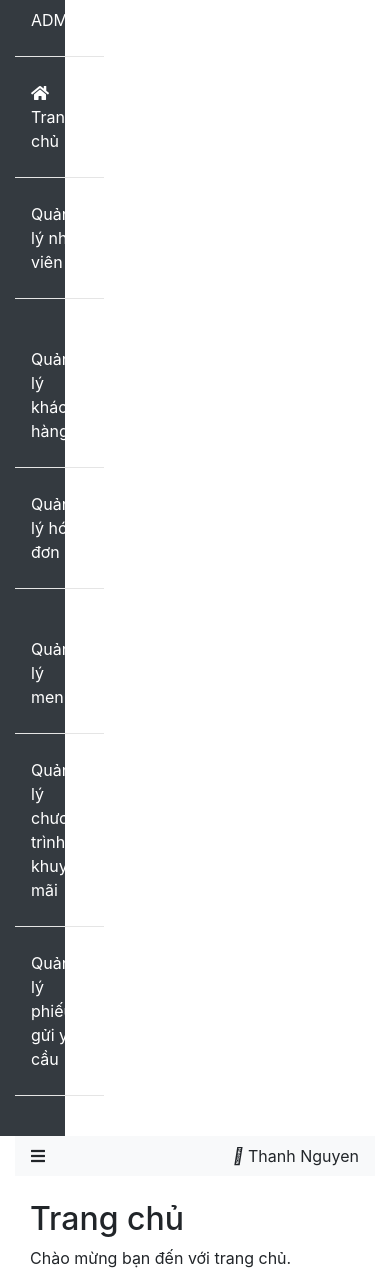
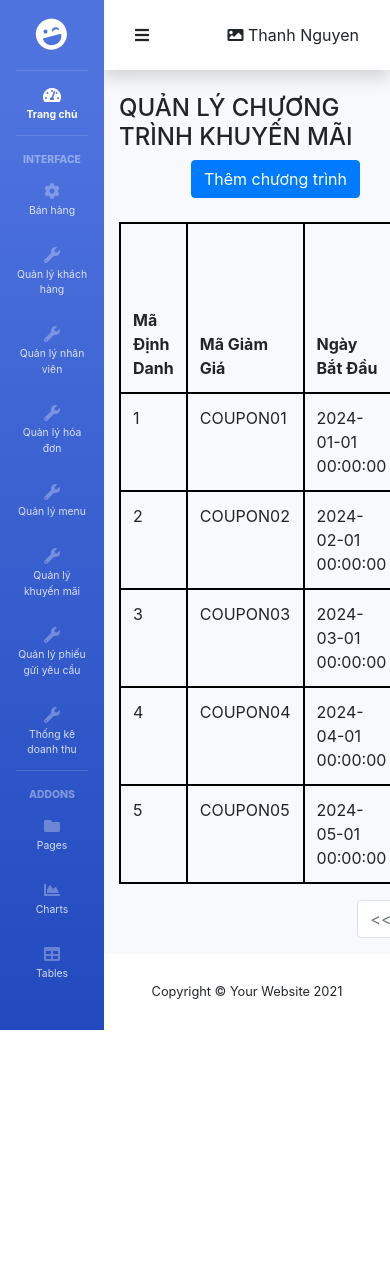
Before and after one commit to SyThanhh/quan-ly-quan-cafe, a PHP site: page /page_coupon.php in a window 390 px wide. After the commit the page ends 1030 px from the top, so only its background shows below. Run offline with PHP 8.4, Linux system fonts and the light colour scheme; data comes from the database, SQL or seed files in the repository.

Commit message:
Phuoc_coupon

```diff
--- a/page_coupon.php
+++ b/page_coupon.php
@@ -1,169 +1,140 @@
+
 <!DOCTYPE html>
 <html lang="en">
+
 <head>
+    <meta charset="UTF-8">
+    <meta name="viewport" content="width=device-width, initial-scale=1.0">
+    <title>Document</title>
+    <!-- Đầu trang -->
+    <?php
+        include_once('./common/head/head.php');
+        include_once('./connect/database.php'); // Đường dẫn vào file kết nối database
+
+        // Tạo một đối tượng Database để kết nối
+        $database = new Database();
+        $conn = $database->connect(); // Lấy kết nối
+    ?>
     <link rel="stylesheet" href="https://cdn.jsdelivr.net/npm/bootstrap@4.6.2/dist/css/bootstrap.min.css">
     <link rel="stylesheet" href="https://cdnjs.cloudflare.com/ajax/libs/font-awesome/5.15.4/css/all.min.css">
-    <script>
-        function showSection(sectionId) {
-            document.querySelectorAll('.content-section').forEach(section => {
-                section.style.display = 'none';
-            });
-            document.getElementById(sectionId).style.display = 'block';
-        }
-    </script>
+    <link rel="stylesheet" href="./assets/font/fontawesome-free-5.15.4-web/css/all.min.css">
     <style>
-        .btn {
-            float: right;
-            border: 1px solid black;
-        }
-        .pagination {
-            float: right;
-        }
         .table>thead>tr>th{
             border: 2px solid black;
         }
     </style>
 </head>
+
 <body>
+    <div id="wrapper">
+        <!-- Thanh điều hướng dọc -->
+        <?php include_once('./common/menu/siderbar.php'); ?>
+
+        <!-- Giao diện trang -->
+        <div id="content-wrapper" class="d-flex flex-column">
+            <div id="content">
+                <!-- Thanh điều hướng ngang -->
+                <nav class="navbar navbar-expand navbar-light bg-white topbar mb-4 static-top shadow">
+                    <div class="col-3">
+                        <span><i class="fas fa-bars"></i></span>
+                    </div>
+                    <div class="col-md-9 text-right">
+                        <span><i class="fas fa-image"></i> Thanh Nguyen</span>
+                    </div>
+                </nav>
+
+                <!--  Nội dung trang  -->
                 <div class="container-fluid">
                     <div class="row">
-            <div class="col-2 sidebar bg-dark text-white">
-                <ul class="nav flex-column">
-                    <li class="nav-item">
-                        <a class="nav-link text-white" href="index.php">ADMIN</a>
-                        <hr class="bg-white">
-                    </li>
-                    <li class="nav-item">
-                        <a class="nav-link text-white" href="#" onclick="showSection('home')"><i class="fa fa-home"></i> Trang chủ</a>
-                        <hr class="bg-white">
-                    </li>
-                    <li class="nav-item">
-                        <a class="nav-link text-white" href="#" onclick="showSection('staff')">Quản lý nhân viên</a>
-                        <hr class="bg-white">
-                    </li>
-                    <li class="nav-item">
-                        <a class="nav-link text-white" href="#" onclick="showSection('customer')">Quản lý khách hàng</a>
-                        <hr class="bg-white">
-                    </li>
-                    <li class="nav-item">
-                        <a class="nav-link text-white" href="#" onclick="showSection('invoice')">Quản lý hóa đơn</a>
-                        <hr class="bg-white">
-                    </li>
-                    <li class="nav-item">
-                        <a class="nav-link text-white" href="#" onclick="showSection('menu')">Quản lý menu</a>
-                        <hr class="bg-white">
-                    </li>
-                    <li class="nav-item">
-                        <a class="nav-link text-white" href="#" onclick="showSection('promotion')">Quản lý chương trình khuyến mãi</a>
-                        <hr class="bg-white">
-                    </li>
-                    <li class="nav-item">
-                        <a class="nav-link text-white" href="#" onclick="showSection('request')">Quản lý phiếu gửi yêu cầu</a>
-                        <hr class="bg-white">
-                    </li>
-                </ul>
+                        <div class="col-md-12">
+                            <div class="header text-left">
+                                <h4>QUẢN LÝ CHƯƠNG TRÌNH KHUYẾN MÃI</h4>
                             </div>
 
-            <div class="col-md-10">
-                <nav class="navbar navbar-light bg-light justify-content-between">
-                    <span><i class="fas fa-bars"></i></span>
-                    <span><i class="fa-solid fa-image"></i> Thanh Nguyen</span>
-                </nav>
+                            <div class="col-md-12 text-center">
+                                <div class="row">
+                                    <div class="col-md-6">
 
-                <div class="container mt-4">
-                    <div id="home" class="content-section">
-                        <h2>Trang chủ</h2>
-                        <p>Chào mừng bạn đến với trang chủ.</p>
                                     </div>
+                                    <div class="col-md-6 text-right">
+                                        <button type="button" class="btn btn-primary btn-add">Thêm chương trình</button>
+                                    </div>
+                                </div>
+                            </div>
+                            </br>
 
-                    <div id="promotion" class="content-section" style="display: none;">
-                        <button class="btn btn-lightgray mb-3 border-right" style='border: 2px solid black'>
-                            <i class="fa-sharp fa-solid fa-square-plus"></i> Thêm Chương Trình
-                        </button>
+                            <!-- Danh sách nhân viên -->
+                            <div class="mt-7">
                                 <table class="table table-bordered">
                                     <thead>
                                         <tr>
-                                    <th>CouponID</th>
-                                    <th>CouponCode</th>
-                                    <th>StartDate</th>
-                                    <th>EndDate</th>
-                                    <th>Description</th>
-                                    <th>CouponDiscount</th>
-                                    <th>Status</th>
-                                    <th>UpdateAt</th>
-                                    <th colspan="2">Action</th>
+                                            <th>Mã Định Danh</th>
+                                            <th>Mã Giảm Giá</th>
+                                            <th>Ngày Bắt Đầu</th>
+                                            <th>Ngày Kết Thúc</th>
+                                            <th>Mô Tả</th>
+                                            <th>Giảm Giá</th>
+                                            <th>Trạng Thái</th>
+                                            <th>Thời Điểm Cập Nhật Cuối Cùng</th>
+                                            <th colspan="2">Thao Tác</th>
                                         </tr>
                                     </thead>
                                     <tbody>
                                         <?php
-                                    $servername = "localhost";
-                                    $username = "Nguyen";
-                                    $password = "123";
-                                    $dbname = "db_ql3scoffee";
+                                            // Truy vấn danh sách nhân viên
+                                            $coupon = $database->select("SELECT * FROM coupon");
 
-                                    $conn = new mysqli($servername, $username, $password, $dbname);
-
-                                    if ($conn->connect_error) {
-                                        die("Kết nối thất bại: " . $conn->connect_error);
-                                    }
-
-                                    $sql = "SELECT CouponID, CouponCode, StartDate, EndDate, Description, CouponDiscount, Status, UpdateAt FROM coupon";
-                                    $result = $conn->query($sql);
-
-                                    if ($result->num_rows > 0) {
-                                        while ($promo = $result->fetch_assoc()) {
-                                            echo "<tr style='border: 2px solid black'>
-                                                <td style='border: 2px solid black'>{$promo['CouponID']}</td>
-                                                <td style='border: 2px solid black'>{$promo['CouponCode']}</td>
-                                                <td style='border: 2px solid black'>{$promo['StartDate']}</td>
-                                                <td style='border: 2px solid black'>{$promo['EndDate']}</td>
-                                                <td style='border: 2px solid black'>{$promo['Description']}</td>
-                                                <td style='border: 2px solid black'>{$promo['CouponDiscount']}</td>
-                                                <td style='border: 2px solid black'>{$promo['Status']}</td>
-                                                <td style='border: 2px solid black'>{$promo['UpdateAt']}</td>
-                                                <td style='border: 2px solid black'>
-                                                    <button class='btn btn-sm btn-success'><i class='fa fa-edit'></i></button>
-                                                </td>
-                                                <td>
-                                                    <button class='btn btn-sm btn-danger'><i class='fa fa-trash'></i></button>
-                                                </td>
-                                            </tr>";
+                                            // Hiển thị danh sách nhân viên
+                                            if ($coupon) {
+                                                while ($row = $coupon->fetch_assoc()) { // Sử dụng fetch_assoc() từ mysqli
+                                                    echo "<tr>";
+                                                    echo "<td style='border: 2px solid black'>{$row['CouponID']}</td>";
+                                                    echo "<td style='border: 2px solid black'>{$row['CouponCode']}</td>";
+                                                    echo "<td style='border: 2px solid black'>{$row['StartDate']}</td>";
+                                                    echo "<td style='border: 2px solid black'>{$row['EndDate']}</td>";
+                                                    echo "<td style='border: 2px solid black'>{$row['Description']}</td>";
+                                                    echo "<td style='border: 2px solid black'>{$row['CouponDiscount']}</td>";
+                                                    echo "<td style='border: 2px solid black'>{$row['Status']}</td>";
+                                                    echo "<td style='border: 2px solid black'>{$row['UpdateAt']}</td>";
+                                                    echo "<td style='border: 2px solid black'>
+                                                        <button type='button' class='btn btn-success'>
+                                                            <i class='fas fa-edit'></i>
+                                                        </button>
+                                                    </td>";
+                                                    echo "<td style='border: 2px solid black'>
+                                                        <button type='button' class='btn btn-danger'>
+                                                            <i class='fas fa-trash'></i>
+                                                        </button>
+                                                    </td>";
+                                                    echo "</tr>";
                                                 }
                                             } else {
-                                        echo "<tr><td colspan='10'>Không có chương trình khuyến mãi nào</td></tr>";
+                                                echo "<tr><td colspan='7' class='text-center'>Không có dữ liệu</td></tr>";
                                             }
-
-                                    $conn->close();
                                         ?>
                                     </tbody>
                                 </table>
+                                <div class="row">
+                                    <div class="col-10"></div>
+                                    <div class="col-2 text-right">
                                         <ul class="pagination">
                                             <li class="page-item disabled"><a class="page-link" href="#"><<</a></li>
-                            <li class="page-item"><a class="page-link" href="#">1</a></li>
+                                            <li class="page-item disabled"><a class="page-link" href="#">1</a></li>
                                             <li class="page-item"><a class="page-link" href="#">2</a></li>
                                             <li class="page-item"><a class="page-link" href="#">>></a></li>
                                         </ul>
-                    </div>
-
-
-                    <div id="staff" class="content-section" style="display: none;">
-                        <h2>Quản lý nhân viên</h2>
-                    </div>
-                    <div id="customer" class="content-section" style="display: none;">
-                        <h2>Quản lý khách hàng</h2>
-                    </div>
-                    <div id="invoice" class="content-section" style="display: none;">
-                        <h2>Quản lý hóa đơn</h2>
-                    </div>
-                    <div id="menu" class="content-section" style="display: none;">
-                        <h2>Quản lý menu</h2>
-                    </div>
-                    <div id="request" class="content-section" style="display: none;">
-                        <h2>Quản lý phiếu gửi yêu cầu</h2>
                                     </div>
                                 </div>
                             </div>
                         </div>
                     </div>
+                </div>
+            </div>
+            <!-- Cuối trang -->
+            <?php include_once('./common/footer/footer.php'); ?>
+        </div>
+
+    <!-- Bootstrap core JavaScript-->
+    <?php include_once('./common/script/default.php'); ?>
 </body>
 </html>
```
Lines whose indentation alone changed are shown as unchanged.
